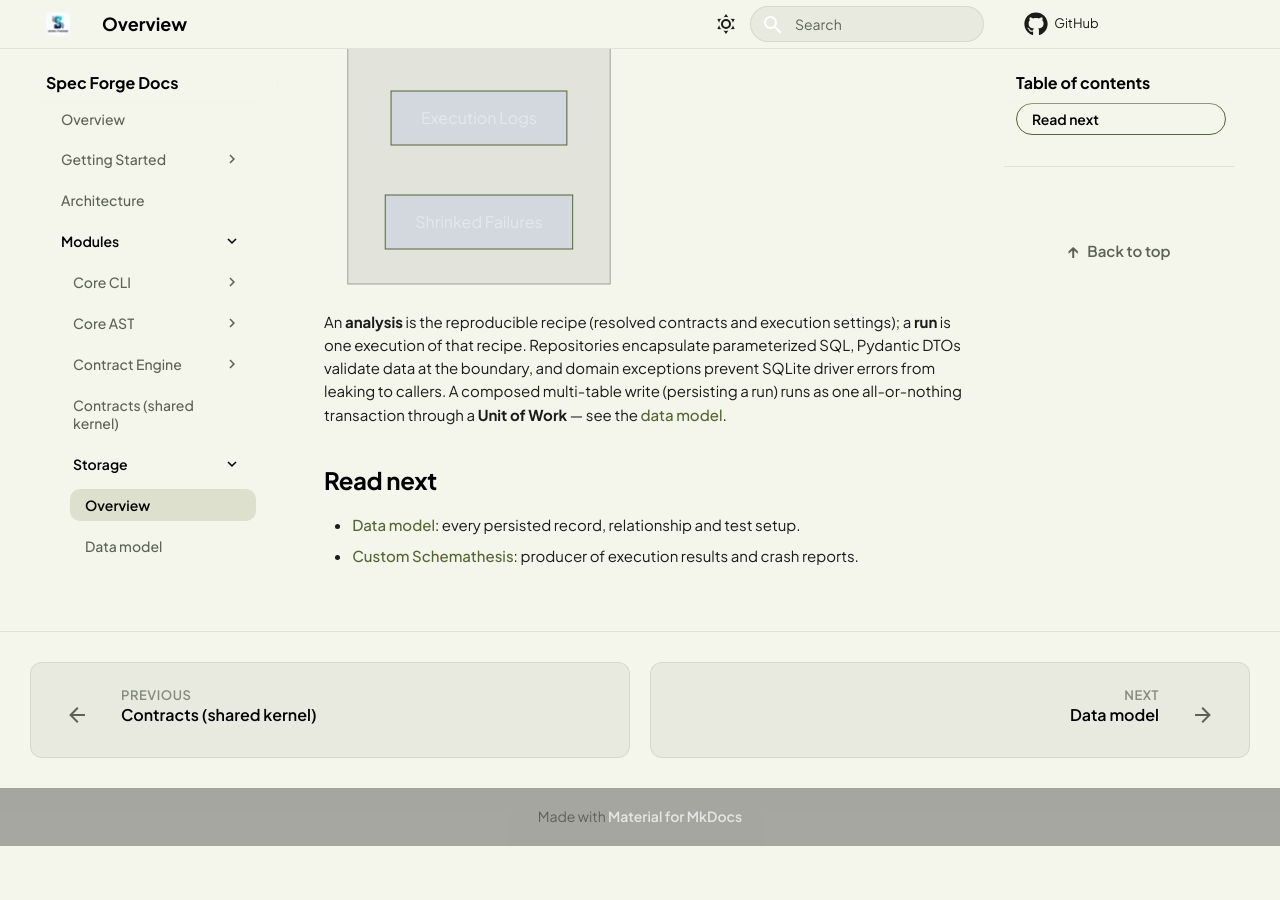
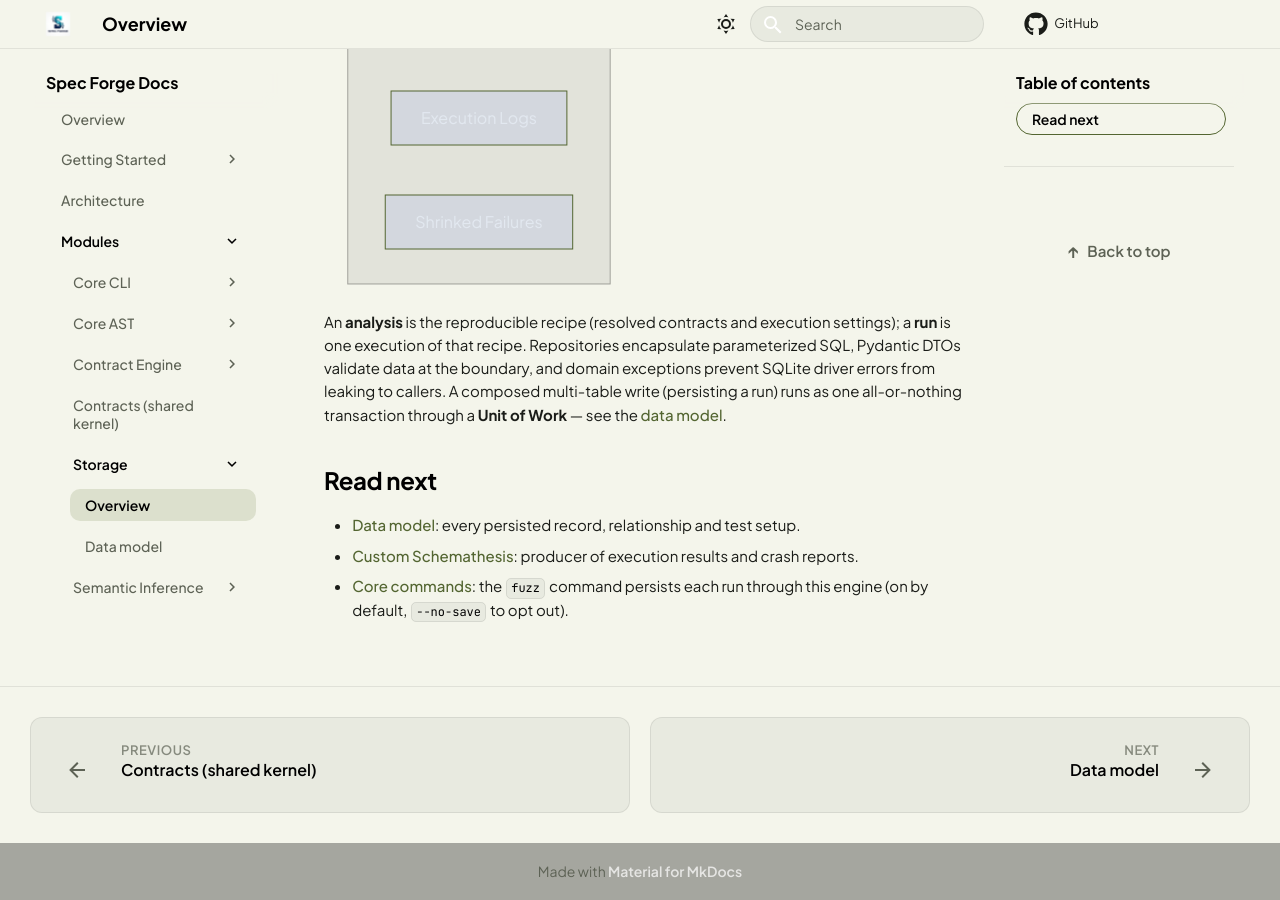
Before and after one commit to Spec-Forge-Testing/specforge-docs, an MkDocs documentation site: the page built from docs/modules/storage/index.md, in a window 1280 px wide and 900 px high, scrolled down 966 px. Built offline with MkDocs 1.6.1 and Material for MkDocs 9.7.7, drawn with Linux system fonts in a browser that asks for light colours; comment, search, counter and statistics services are not loaded; before the commit the page ends 1812 px from its top, so only the background shows below that.

Commit message:
docs(core): document fuzz run persistence

```diff
--- a/docs/modules/storage/index.md
+++ b/docs/modules/storage/index.md
@@ -41,3 +41,5 @@ runs as one all-or-nothing transaction through a **Unit of Work** — see the
 - [Data model](data-model.md): every persisted record, relationship and test setup.
 - [Custom Schemathesis](../custom-schemathesis/index.md): producer of execution
   results and crash reports.
+- [Core commands](../core/commands.md): the `fuzz` command persists each run
+  through this engine (on by default, `--no-save` to opt out).
```
Also changed, not shown: docs/modules/core/commands.md (+9 -0 lines).
